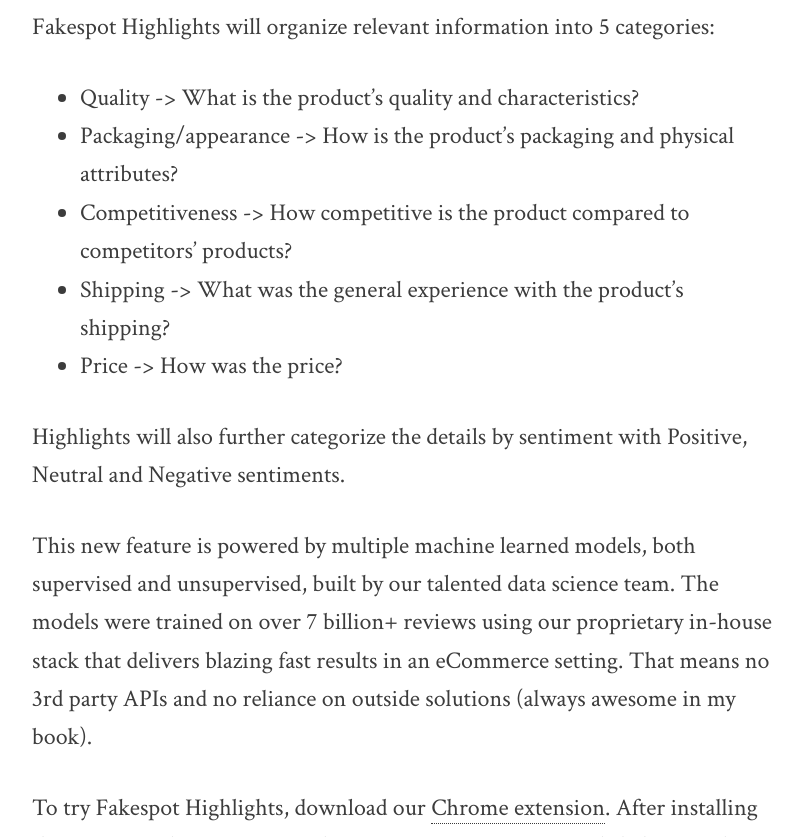
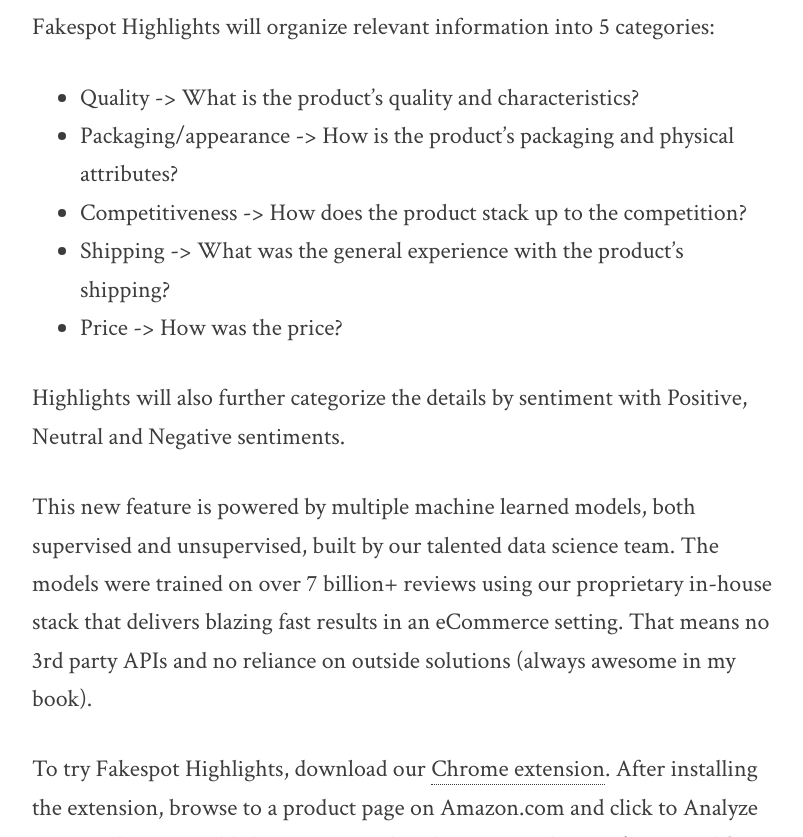
Before and after one commit to saouddk/saouddk.github.io, a Jekyll site: the page built from _posts/2020-09-29-fakespot-highlights-ai-powered-summaries.markdown, in a window 1280 px wide and 900 px high, scrolled down 1149 px, cut to the strip 63-900 px from the top of the window. Shown: the whole strip, without its empty margins (238-1041 px from the left). Built offline with Jekyll 4.4.1, drawn with Linux system fonts in a browser that asks for light colours; some of the changed text lies outside the part shown.

Commit message:
Changes.

```diff
--- a/_posts/2020-09-29-fakespot-highlights-ai-powered-summaries.markdown
+++ b/_posts/2020-09-29-fakespot-highlights-ai-powered-summaries.markdown
@@ -16,7 +16,7 @@
 Fakespot Highlights will organize relevant information into 5 categories:
 - Quality -> What is the product's quality and characteristics?
 - Packaging/appearance -> How is the product's packaging and physical attributes?
-- Competitiveness -> How competitive is the product compared to competitors' products?
+- Competitiveness -> How does the product stack up to the competition?
 - Shipping -> What was the general experience with the product's shipping?
 - Price -> How was the price?
 
```
Also changed, not shown: other parts of _posts/2020-09-29-fakespot-highlights-ai-powered-summaries.markdown (+1 -1 lines).
